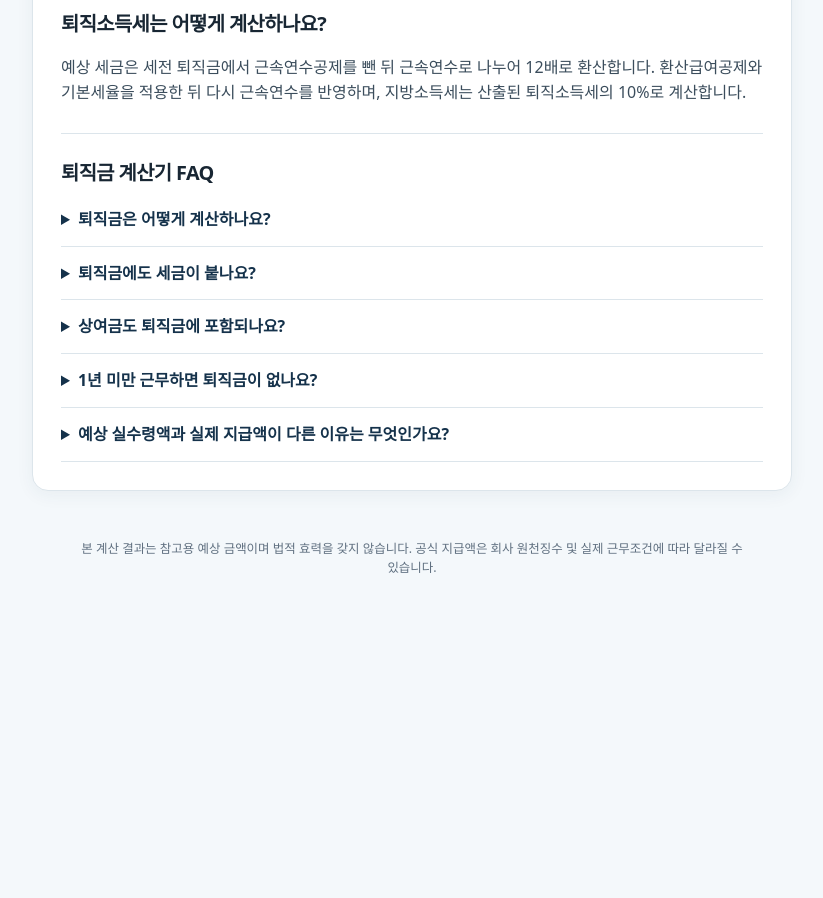
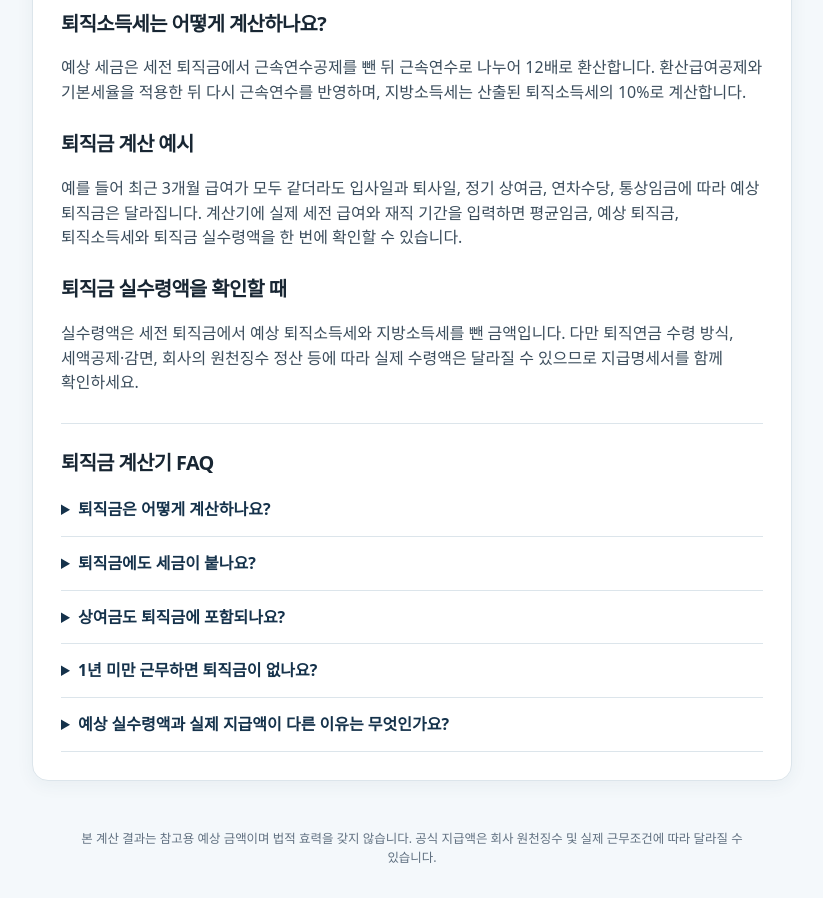
Before and after one commit to pcas1677-max/---, a plain HTML site: page public/index.html in a window 1280 px wide. Shown: the part 1880-2778 px from the top of the page, without its empty margins (228-1051 px from the left). Before the commit the page ends 2487 px from the top, so only its background shows below. Drawn offline with Linux system fonts and the light colour scheme.

Commit message:
Add retirement calculator SEO content

```diff
--- a/public/index.html
+++ b/public/index.html
@@ -175,6 +175,10 @@
       <ul><li>급여는 공제 전 세전 금액을 입력하세요.</li><li>상여금·수당의 평균임금 포함 여부는 지급 규정에 따라 달라질 수 있습니다.</li><li>정확한 금액은 회사의 임금대장과 노무 상담을 통해 확인하세요.</li></ul>
       <h2>퇴직소득세는 어떻게 계산하나요?</h2>
       <p>예상 세금은 세전 퇴직금에서 근속연수공제를 뺀 뒤 근속연수로 나누어 12배로 환산합니다. 환산급여공제와 기본세율을 적용한 뒤 다시 근속연수를 반영하며, 지방소득세는 산출된 퇴직소득세의 10%로 계산합니다.</p>
+      <h2>퇴직금 계산 예시</h2>
+      <p>예를 들어 최근 3개월 급여가 모두 같더라도 입사일과 퇴사일, 정기 상여금, 연차수당, 통상임금에 따라 예상 퇴직금은 달라집니다. 계산기에 실제 세전 급여와 재직 기간을 입력하면 평균임금, 예상 퇴직금, 퇴직소득세와 퇴직금 실수령액을 한 번에 확인할 수 있습니다.</p>
+      <h2>퇴직금 실수령액을 확인할 때</h2>
+      <p>실수령액은 세전 퇴직금에서 예상 퇴직소득세와 지방소득세를 뺀 금액입니다. 다만 퇴직연금 수령 방식, 세액공제·감면, 회사의 원천징수 정산 등에 따라 실제 수령액은 달라질 수 있으므로 지급명세서를 함께 확인하세요.</p>
       <section class="faq" aria-labelledby="faq-title">
         <h2 id="faq-title">퇴직금 계산기 FAQ</h2>
         <details>
```
